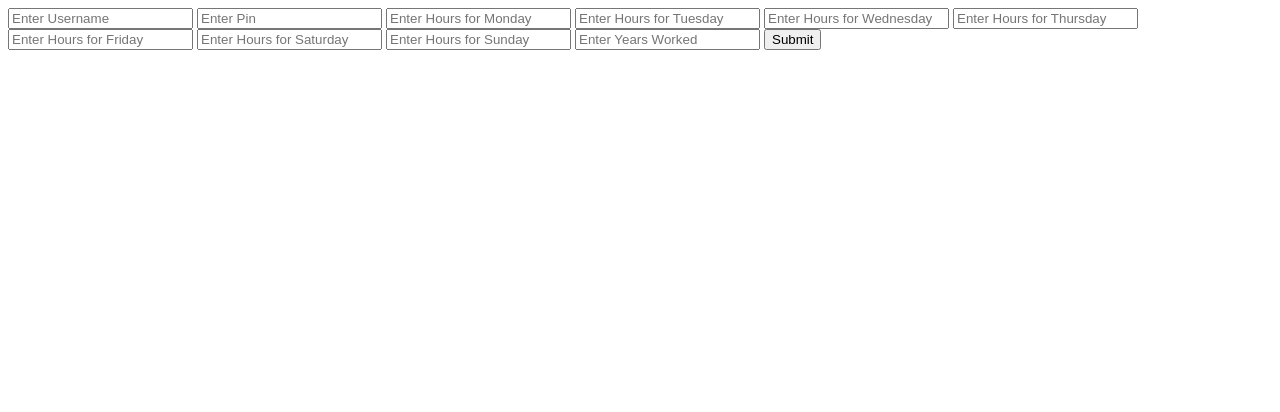
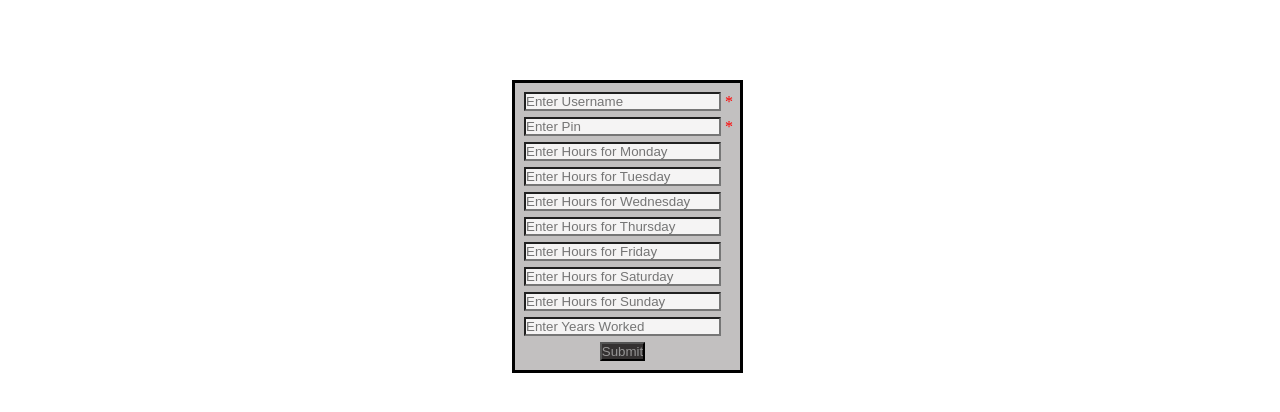
Before and after one commit to COSC481W-2021Winter/capstone-project-mohcamanagement, a PHP site: page /pages/adminCreation.php in a window 1280 px wide. Shown: the top 412 px of the page. Run offline with PHP 8.4, Linux system fonts and the light colour scheme.

Commit message:
added style to the three pages and some more to the style sheet.

```diff
--- a/client/pages/adminCreation.php
+++ b/client/pages/adminCreation.php
@@ -67,22 +67,88 @@
 <html lang="en">
 	<head>
 		<title>Admin Creation Page</title>
+
+		<link rel="stylesheet" type="text/css" href="../style/style.css">
 	</head>
 
 	<body>
 		<!-- Form to collect the info -->
-		<form method="post" action="adminCreation.php">
-				<input type="text" name="Username" placeholder="Enter Username"></input>
-				<input type="text" name="Pin" placeholder="Enter Pin"></input>
-				<input type="text" name="Monday" placeholder="Enter Hours for Monday"></input>
-				<input type="text" name="Tuesday" placeholder="Enter Hours for Tuesday"></input>
-				<input type="text" name="Wednesday" placeholder="Enter Hours for Wednesday"></input>
-				<input type="text" name="Thursday" placeholder="Enter Hours for Thursday"></input>
-				<input type="text" name="Friday" placeholder="Enter Hours for Friday"></input>
-				<input type="text" name="Saturday" placeholder="Enter Hours for Saturday"></input>
-				<input type="text" name="Sunday" placeholder="Enter Hours for Sunday"></input>
-				<input type="text" name="YearsWorked" placeholder="Enter Years Worked"></input>
-				<input type="Submit" name="Submit"></input>
-		</form>
+		<table class="userCreationTable">
+			<form method="post" action="adminCreation.php">
+				<tr>
+					<td style="padding: 2px;">
+						<input size="22px" type="text" name="Username" placeholder="Enter Username" class="inputBox"></input>
+					</td>
+
+					<td class="required">
+						<span>*</span>
+					</td>
+				</tr>
+
+				<tr>
+					<td style="padding: 2px;">
+						<input size="22px" type="text" name="Pin" placeholder="Enter Pin" class="inputBox"></input>
+					</td>
+
+					<td class="required">
+						<span>*</span>
+					</td>
+				</tr>
+
+				<tr>
+					<td style="padding: 2px;">
+						<input size="22px" type="text" name="Monday" placeholder="Enter Hours for Monday" class="inputBox"></input>
+					</td>
+				</tr>
+
+				<tr>
+					<td style="padding: 2px;">
+						<input size="22px" type="text" name="Tuesday" placeholder="Enter Hours for Tuesday" class="inputBox"></input>
+					</td>
+				</tr>
+
+				<tr>
+					<td style="padding: 2px;">
+						<input size="22px" type="text" name="Wednesday" placeholder="Enter Hours for Wednesday" class="inputBox"></input>
+					</td>
+				</tr>
+
+				<tr>
+					<td style="padding: 2px;">
+						<input size="22px" type="text" name="Thursday" placeholder="Enter Hours for Thursday" class="inputBox"></input>
+					</td>
+				</tr>
+
+				<tr>
+					<td style="padding: 2px;">
+						<input size="22px" type="text" name="Friday" placeholder="Enter Hours for Friday" class="inputBox"></input>
+					</td>
+				</tr>
+
+				<tr>
+					<td style="padding: 2px;">
+						<input size="22px" type="text" name="Saturday" placeholder="Enter Hours for Saturday" class="inputBox"></input>
+					</td>
+				</tr>
+
+				<tr>
+					<td style="padding: 2px;">
+						<input size="22px" type="text" name="Sunday" placeholder="Enter Hours for Sunday" class="inputBox"></input>
+					</td>
+				</tr>
+
+				<tr>
+					<td style="padding: 2px;">
+						<input size="22px" type="text" name="YearsWorked" placeholder="Enter Years Worked" class="inputBox"></input>
+					</td>
+				</tr>
+
+				<tr>
+					<td style="text-align: center; padding: 2px;">
+						<input style="background-color: #343131;  color: #969595;" type="Submit" name="Submit"></input>
+					</td>
+				</tr>
+			</form>
+		</table>
 </body>
 </html>
--- a/client/style/style.css
+++ b/client/style/style.css
@@ -114,3 +114,19 @@ header {
 .button0:hover{
 	background-color: rgb(138, 135, 135);
 }
+table.userCreationTable {
+	position: absolute;
+	left: 40%;
+	top: 10%;
+	border-style: solid;
+	border-color: black;
+	padding: 5px;
+	background-color: #C2C0C0;
+}
+.inputBox {
+	background-color: #F5F4F4;
+	color: #969595;
+}
+.required {
+	color: red;
+}
```
Also changed, not shown: client/pages/login.php (+39 -8 lines), client/pages/userCheck.php (+39 -8 lines).
